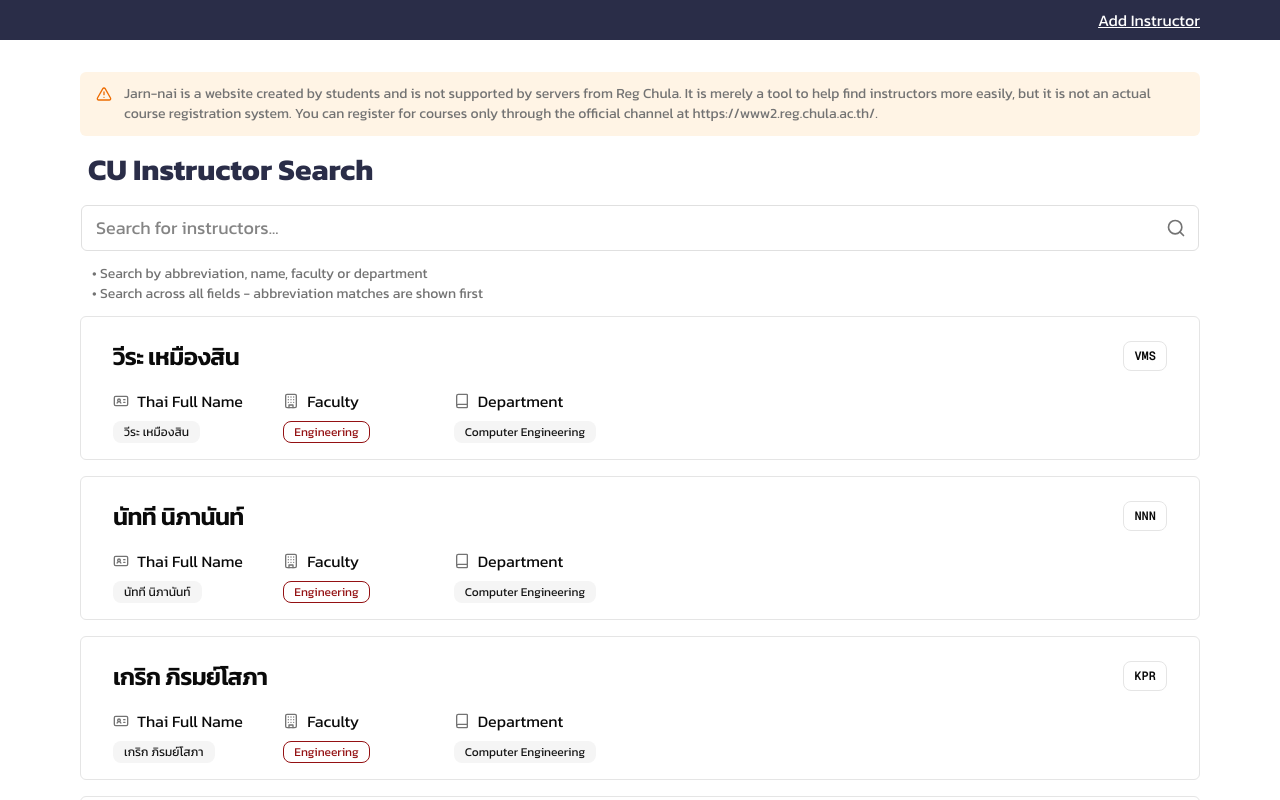
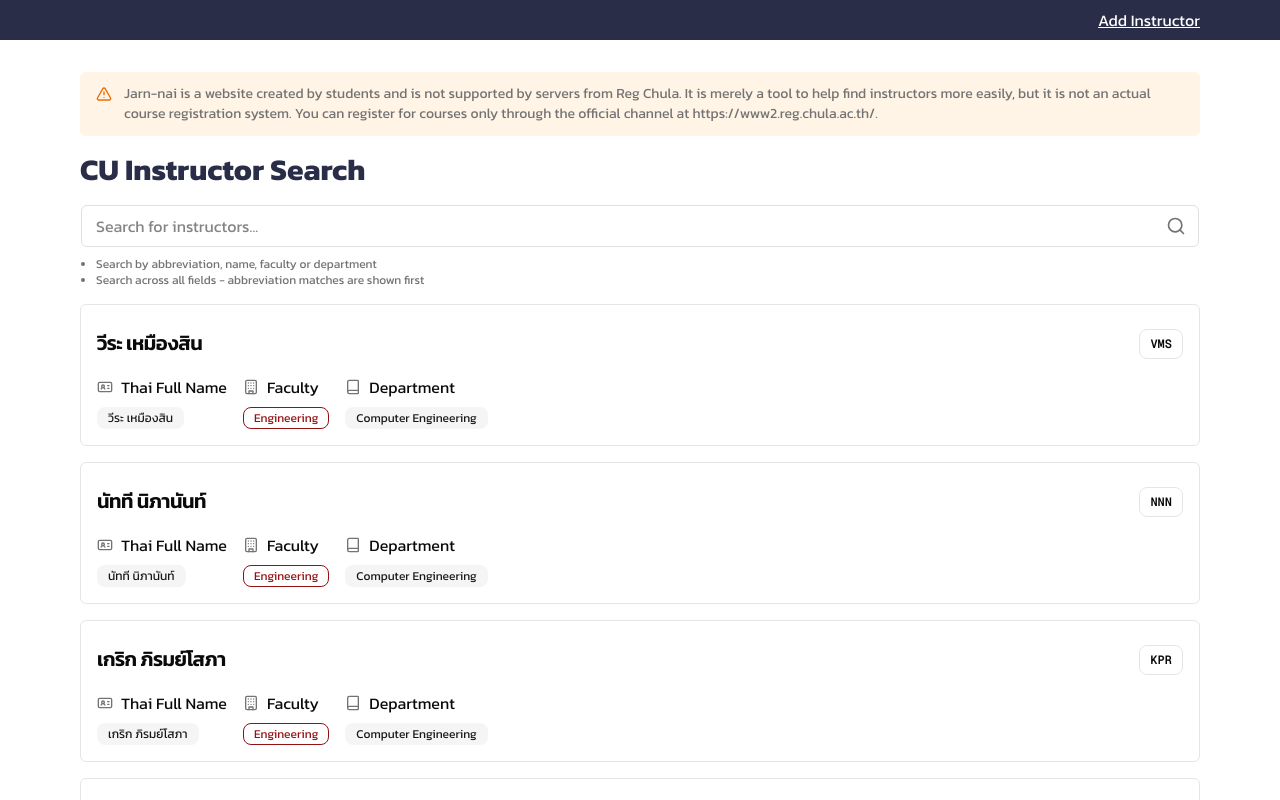
Before and after one commit to CP-RektMart/jarn-nai, a Next.js app: page / in a window 1280 px wide. Shown: the top 800 px of the page. Built offline with nearby package versions, Linux system fonts and the light colour scheme.

Commit message:
fix: layout and consistance

```diff
--- a/src/app/page.tsx
+++ b/src/app/page.tsx
@@ -61,7 +61,7 @@ export default function InstructorSearch() {
         </AlertDescription>
       </Alert>
       <div className="text-left mb-4">
-        <h1 className="text-3xl font-bold mb-2 text-primary sm:m-2">
+        <h1 className="text-3xl font-bold mb-2 text-primary">
           CU Instructor Search
         </h1>
         {/* <p className="text-muted-foreground">Find instructor details by abbreviation, name, faculty, or department</p> */}
@@ -71,17 +71,17 @@ export default function InstructorSearch() {
         <div className="relative border-1 border-[#E0E0E0] has-[input:focus]:border-1 has-[input:focus]:border-[#2A2D48] hover:border-[#2A2D48] transition duration-100 rounded-sm box-border">
           <input
             placeholder="Search for instructors..."
-            className="rounded-sm py-2 pl-3.5 pr-10 border-0 w-full text-md sm:text-lg focus:ring-0 focus:ring-offset-0 focus:outline-none"
+            className="rounded-sm py-2 pl-3.5 pr-10 border-0 w-full text-md focus:ring-0 focus:ring-offset-0 focus:outline-none"
             value={searchTerm}
             onChange={(e) => handleSearch(e.target.value)}
           />
           <SearchIcon className="absolute right-3 top-1/2 -translate-y-1/2 h-5 w-5 text-muted-foreground" />
         </div>
       </div>
-      <p className="text-xs sm:text-sm text-muted-foreground mb-4 sm:m-3">
-        • Search by abbreviation, name, faculty or department <br />• Search
-        across all fields - abbreviation matches are shown first
-      </p>
+      <ul className="list-disc ml-4 text-xs text-muted-foreground mb-4">
+        <li>Search by abbreviation, name, faculty or department</li>
+        <li>Search across all fields - abbreviation matches are shown first</li>
+      </ul>
 
       <div className="space-y-4">
         {searched && results.length === 0 ? (
--- a/src/components/instructor-card.tsx
+++ b/src/components/instructor-card.tsx
@@ -19,9 +19,9 @@ const InstructorCard = ({
 }: InstructorCardProps) => {
   return (
     <Card key={abbreviation} className="overflow-hidden rounded-sm shadow-none">
-      <CardHeader className="pt-6 pb-0 px-4 sm:px-8">
+      <CardHeader className="pt-6 pb-0 px-4">
         <div className="flex flex-row justify-between items-start gap-2">
-          <CardTitle className="text-xl sm:text-2xl break-words">
+          <CardTitle className="text-xl break-words">
             {thFullName ?? enFullName}
           </CardTitle>
           <Badge variant="outline" className="font-mono py-1.5">
@@ -30,8 +30,8 @@ const InstructorCard = ({
         </div>
       </CardHeader>
 
-      <CardContent className="py-4 px-4 sm:px-8 p-l sm:w-2/3 lg:w-1/2">
-        <div className="grid gap-y-3 sm:grid-cols-3 sm:gap-x-4">
+      <CardContent className="py-4 px-4">
+        <div className="flex flex-wrap gap-4">
           <div className="flex items-start gap-2 flex-col ">
             <div className="flex items-start gap-2">
               <IdCard className="h-4 w-4 text-muted-foreground mt-1" />
@@ -46,7 +46,6 @@ const InstructorCard = ({
               {thFullName ?? enFullName}
             </Badge>
           </div>
-          <div className="flex flex-row gap-2 sm:contents">
           <div className="flex flex-col items-start gap-2">
             <div className="flex items-start gap-2">
               <BuildingIcon className="h-4 w-4 text-muted-foreground mt-1" />
@@ -83,7 +82,6 @@ const InstructorCard = ({
             </div>
           )}
         </div>
-        </div>
       </CardContent>
     </Card>
   );
```
Lines whose indentation alone changed are shown as unchanged.
